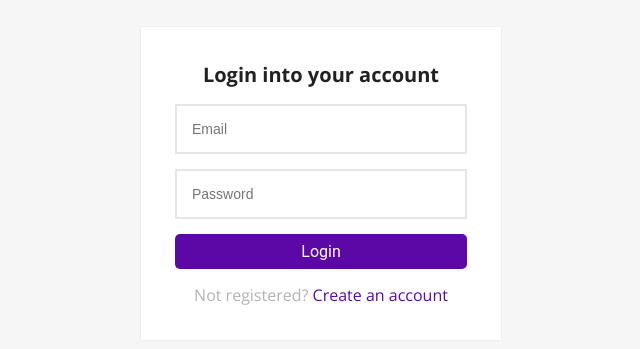
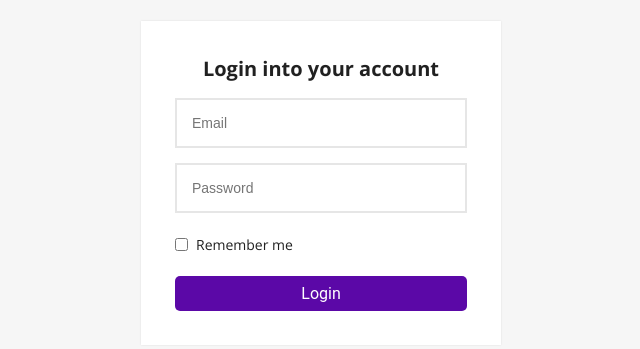
Before and after one commit to nemanjamartic1989/laravel-react-project, a React (Vite) app in the folder react/: page /login in a window 1280 px wide. Shown: the part 217-566 px from the top of the page, without its empty margins (319-959 px from the left). Built offline with nearby package versions, Linux system fonts and the light colour scheme; no server answers.

Commit message:
Remember me functionality implementation on login page.

```diff
--- a/react/src/axios-client.js
+++ b/react/src/axios-client.js
@@ -5,7 +5,9 @@ const axiosClient = axios.create({
 })
 
 axiosClient.interceptors.request.use((config) => {
-  const token = localStorage.getItem('ACCESS_TOKEN');
+  const token =
+    localStorage.getItem("ACCESS_TOKEN") ||
+    sessionStorage.getItem("ACCESS_TOKEN");
   config.headers.Authorization = `Bearer ${token}`
   return config;
 })
@@ -15,7 +17,8 @@ axiosClient.interceptors.response.use((response) => {
 }, (error) => {
   const {response} = error;
   if (response.status === 401) {
-    localStorage.removeItem('ACCESS_TOKEN')
+    localStorage.removeItem("ACCESS_TOKEN");
+    sessionStorage.removeItem("ACCESS_TOKEN");
   }
 
   throw error;
--- a/react/src/index.css
+++ b/react/src/index.css
@@ -180,6 +180,20 @@ table > tbody > tr > td {
     text-decoration: none;
 }
 
+.remember-me-box {
+  display: flex;
+  align-items: center;
+  justify-content: flex-start;
+  gap: 8px;
+  margin: 10px 0;
+  float: left;
+}
+
+.remember-me-box label {
+  margin-top: -15px;
+  white-space: nowrap;
+}
+
 /* Login/Signup form */
 
 
--- a/react/src/views/Login.jsx
+++ b/react/src/views/Login.jsx
@@ -1,51 +1,84 @@
-import {Link, useNavigate} from "react-router-dom";
+import { Link, useNavigate } from "react-router-dom";
 import axiosClient from "../axios-client.js";
-import {createRef} from "react";
-import {useStateContext} from "../context/ContextProvider.jsx";
+import { useStateContext } from "../context/ContextProvider.jsx";
 import { useState } from "react";
 
 export default function Login() {
-  const emailRef = createRef()
-  const passwordRef = createRef()
-  const { setUser, setToken } = useStateContext()
-  const [errors, setErrors] = useState(null)
+  const { setUser, setToken } = useStateContext();
+  const [email, setEmail] = useState("");
+  const [password, setPassword] = useState("");
+  const [errors, setErrors] = useState(null);
+  const [remember, setRemember] = useState(false);
   const navigate = useNavigate();
 
   const onSubmit = ev => {
-    ev.preventDefault()
+    ev.preventDefault();
 
-    const payload = {
-      email: emailRef.current.value,
-      password: passwordRef.current.value,
-    }
+    const payload = { email, password };
 
     axiosClient.post('/login', payload)
-      .then(({data}) => {
-        setUser(data.user)
+      .then(({ data }) => {
+        setUser(data.user);
+
+        if (remember) {
+          localStorage.setItem("ACCESS_TOKEN", data.token);
+        } else {
+          sessionStorage.setItem("ACCESS_TOKEN", data.token);
+        }
+
         setToken(data.token);
         navigate('/user');
       })
       .catch((err) => {
         const response = err.response;
         if (response && response.status === 422) {
-          setErrors(response.data.errors)
+          setErrors(response.data.errors);
         }
-      })
+      });
   }
 
   return (
     <div className="login-signup-form animated fadeInDown">
       <div className="form">
-        <form onSubmit={onSubmit}>
+        <form onSubmit={onSubmit} autoComplete="on">
           <h1 className="title">Login into your account</h1>
-          <input ref={emailRef} type="email" placeholder="Email"/>
+
+          <input
+            type="email"
+            name="email"
+            autoComplete="username"
+            placeholder="Email"
+            value={email}
+            onChange={e => setEmail(e.target.value)}
+          />
           {errors?.email && <span className="error">{errors.email[0]}</span>}
-          <input ref={passwordRef} type="password" placeholder="Password"/>
+
+          <input
+            type="password"
+            name="password"
+            autoComplete="current-password"
+            placeholder="Password"
+            value={password}
+            onChange={e => setPassword(e.target.value)}
+          />
           {errors?.password && <span className="error">{errors.password[0]}</span>}
+
+          <div className='remember-me-box'>
+            <input
+              id="remember"
+              type="checkbox"
+              checked={remember}
+              onChange={e => setRemember(e.target.checked)}
+            />
+            <label htmlFor="remember">
+              Remember me
+            </label>
+          </div>
+
           <button className="btn btn-block">Login</button>
-          <p className="message">Not registered? <Link to="/register">Create an account</Link></p>
         </form>
+
       </div>
     </div>
-  )
+  );
 }
```
